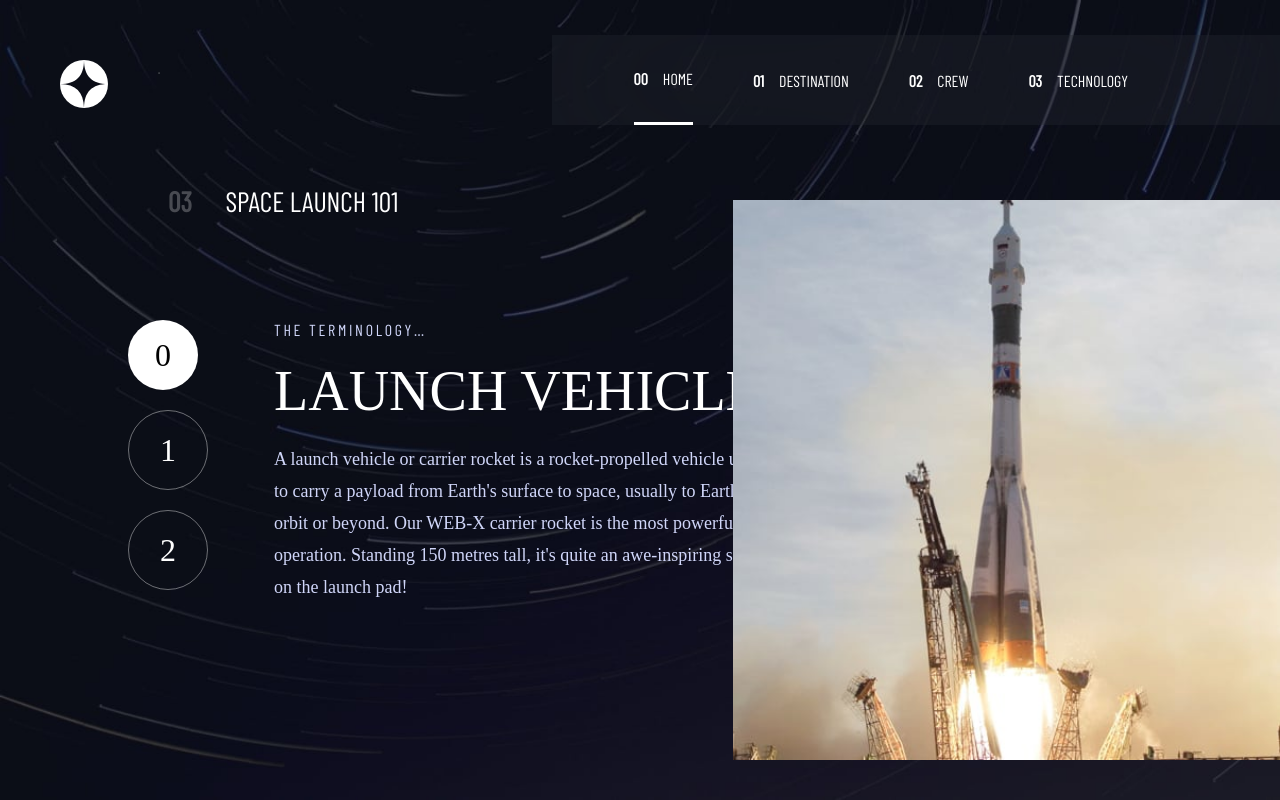
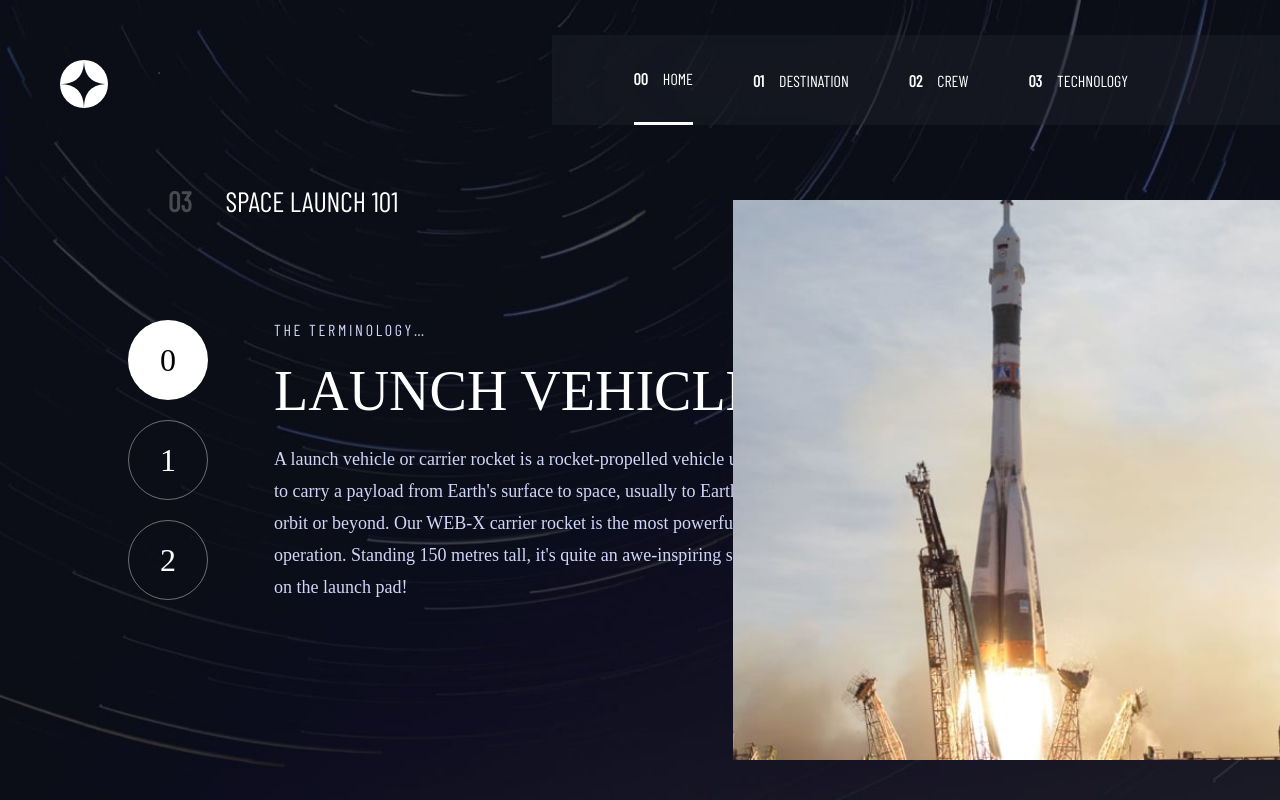
Before and after one commit to wrongbyte/space-site, a React (Create React App) app: page /technology in a window 1280 px wide. Built offline with nearby package versions, Linux system fonts and the light colour scheme.

Commit message:
button fix

```diff
--- a/src/pages/technology.css
+++ b/src/pages/technology.css
@@ -93,8 +93,8 @@
 }
 
 .technology-nav-button-active {
-    width: 70px;
-    height: 70px;
+    width: 80px;
+    height: 80px;
     background: white;
     color: black;
     border-radius: 50%;
```
